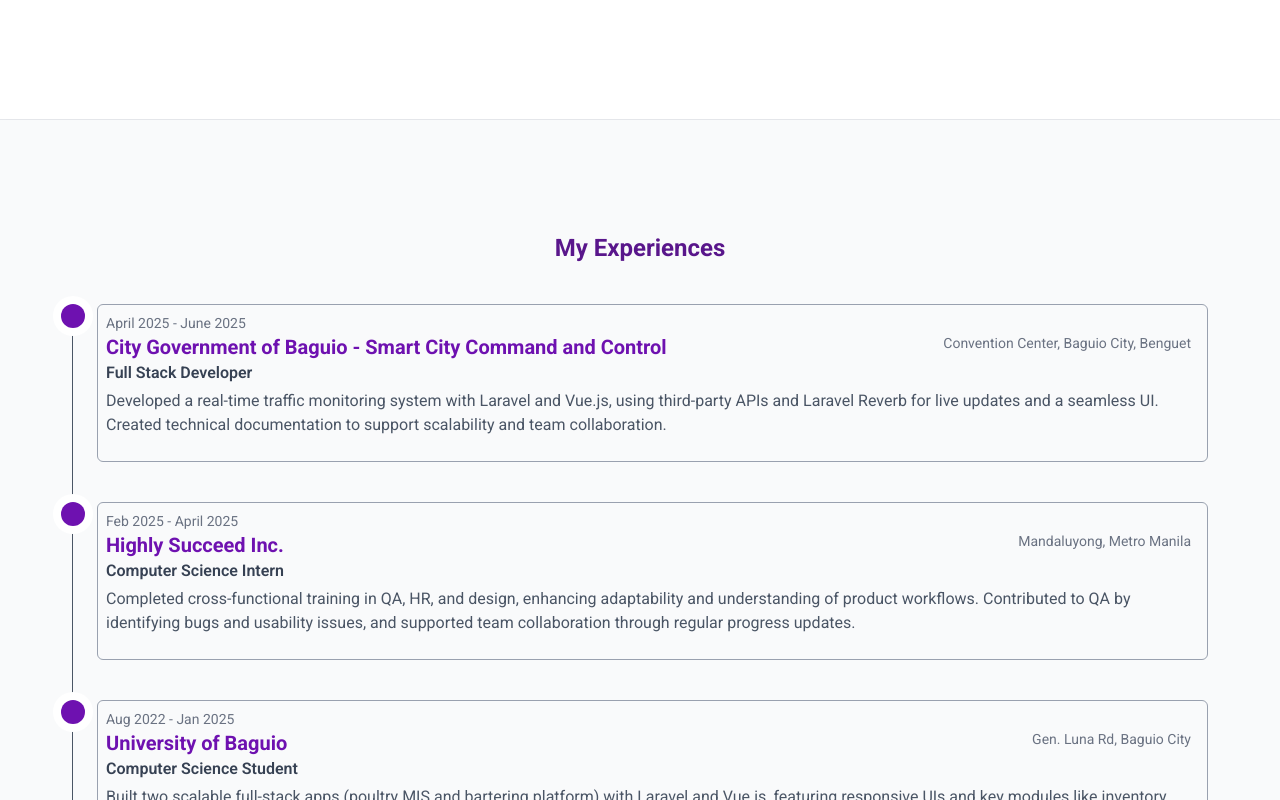
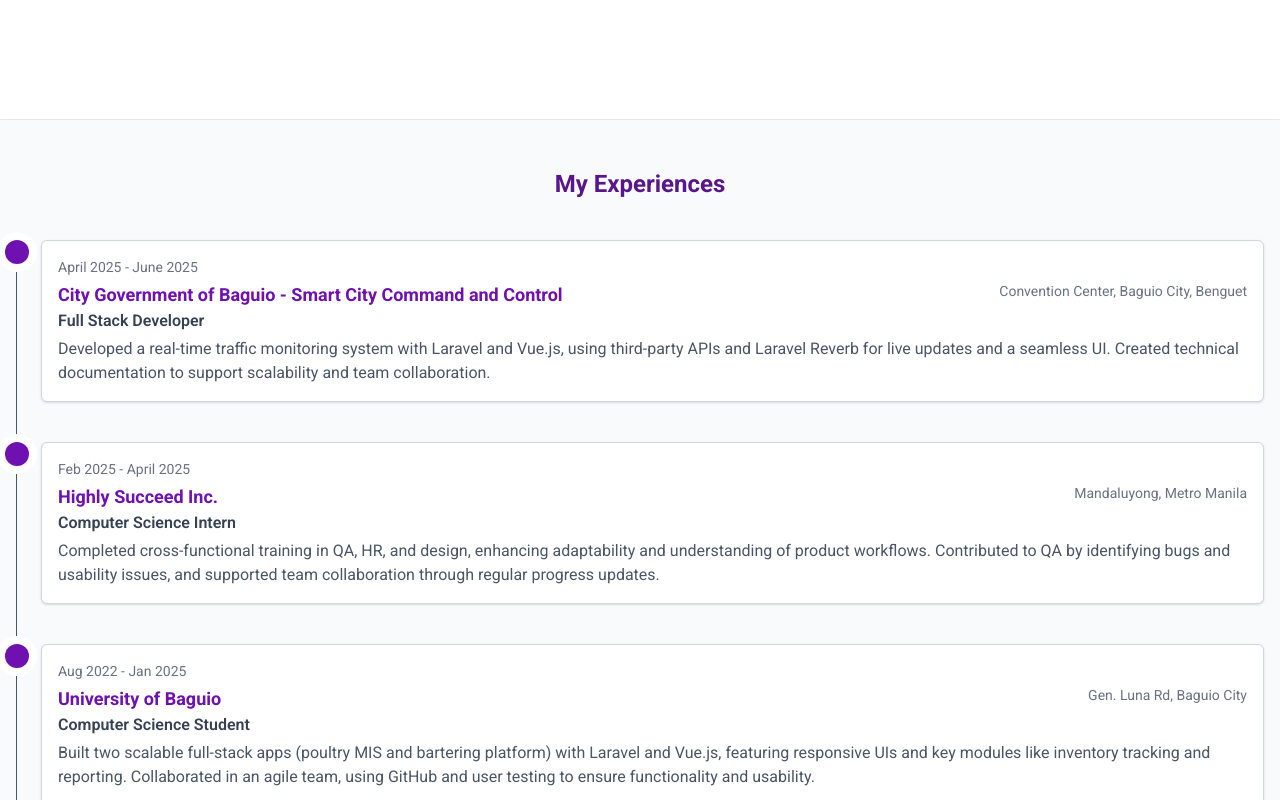
Before and after one commit to oliverkean/portfolio, a React (Vite) app: page / in a window 1280 px wide. Shown: the part 680-1480 px from the top of the page. Built offline with nearby package versions, Linux system fonts and the light colour scheme.

Commit message:
feat: added width limiter for good spacing

```diff
--- a/src/sections/Experience/Experience.jsx
+++ b/src/sections/Experience/Experience.jsx
@@ -1,37 +1,30 @@
 import EXPERIENCE from "../../constants/experience";
+
 export default function Experience() {
   return (
-    <section id="experiences" className="w-full h-full p-18 shadow-md bg-gray-50">
-      <div className="text-center mb-10 mt-10">
-        <h1 className="text-2xl font-bold text-purple-900">My Experiences</h1>
-      </div>
-      <div className="flex justify-between gap-2">
-        <ol className="relative border-s border-gray-600">
-          {EXPERIENCE.map(
-            ({ company, date, address, role, description }, index) => (
+    <section id="experiences" className="w-full h-full px-4 py-12 shadow-md bg-gray-50">
+      <div className="max-w-7xl mx-auto">
+        <div className="text-center mb-10">
+          <h1 className="text-2xl font-bold text-purple-900">My Experiences</h1>
+        </div>
+        <div className="flex justify-between gap-2">
+          <ol className="relative border-s border-gray-600">
+            {EXPERIENCE.map(({ company, date, address, role, description }, index) => (
               <li className="mb-10 ms-6" key={index}>
                 <span className="absolute flex items-center justify-center w-6 h-6 bg-purple-800 rounded-full -start-3 ring-8 ring-white"></span>
-                <div className="border border-gray-400 p-2 rounded-md">
-                  <p className="text-gray-500 text-sm">{date}</p>
-                  <div className="flex justify-between">
-                    <h3 className="text-xl font-bold text-purple-800">
-                      {company}
-                    </h3>
-                    <span className="text-sm text-gray-500 font-normal pr-2">
-                      {address}
-                    </span>
+                <div className="border border-gray-300 p-4 rounded-md bg-white shadow-sm">
+                  <p className="text-gray-500 text-sm mb-1">{date}</p>
+                  <div className="flex justify-between flex-wrap">
+                    <h3 className="text-lg font-bold text-purple-800">{company}</h3>
+                    <span className="text-sm text-gray-500 font-normal">{address}</span>
                   </div>
-                  <p className="mb-1 text-gray-700 text-md font-semibold">
-                    {role}
-                  </p>
-                  <p className="mb-4 text-base text-md font-normal text-gray-600">
-                    {description}
-                  </p>
+                  <p className="mb-1 text-gray-700 text-md font-semibold">{role}</p>
+                  <p className="text-base text-gray-600">{description}</p>
                 </div>
               </li>
-            )
-          )}
-        </ol>
+            ))}
+          </ol>
+        </div>
       </div>
     </section>
   );
--- a/src/sections/Home/Home.jsx
+++ b/src/sections/Home/Home.jsx
@@ -5,7 +5,7 @@
 export default function Home() {
   return (
     <section id="" className="w-full h-screen p-18 flex items-center shadow-lg border-b border-gray-200">
-      <div className="flex justify-between gap-2">
+      <div className="flex justify-between gap-2 max-w-7xl mx-auto">
           <Introduction name={CONSTANTS.NAME} role={CONSTANTS.FULL_STACK}/>
           <Description name={CONSTANTS.NAME}/>
 
--- a/src/sections/Project/Project.jsx
+++ b/src/sections/Project/Project.jsx
@@ -3,15 +3,15 @@
 import Logo from "../../assets/images/Logo.png"
 export default function Projects() {
   return (
-    <section id="experiences" className="w-full h-full p-18 shadow-sm">
+    <section id="projects" className="w-full h-full p-18 shadow-sm">
       <div className="text-center mb-10 mt-10">
         <h1 className="text-2xl font-bold text-purple-900">My Projects</h1>
       </div>
-      <div className="flex justify-between gap-2">
+      <div className="flex justify-center item-center gap-2">
         <ul className="grid grid-cols-1 sm:grid-cols-2 lg:grid-cols-3 gap-6">
           {PROJECTS.map(
             ({ name, date, description, image }, index) => (
-              <ProjectCard name={name} date={date} image={image} description={description} index={index} />
+              <ProjectCard name={name} date={date} image={image} description={description} key={index} />
             )
           )}
         </ul>
--- a/src/sections/Project/components/ProjectCards.jsx
+++ b/src/sections/Project/components/ProjectCards.jsx
@@ -1,7 +1,14 @@
 export default function ProjectCard({ index, name, image, description }) {
   return (
-    <li key={index} className="bg-white rounded-xl shadow-md border border-gray-200 flex flex-col">
-      <img src={image} alt={`${name} logo`} className="w-full rounded-t-xl border-gray-400 h-56 mb-4 self-center" />
+    <li
+      key={index}
+      className="bg-white rounded-xl shadow-md border border-gray-200 flex flex-col max-w-sm mx-auto"
+    >
+      <img
+        src={image}
+        alt={`${name} logo`}
+        className="w-full rounded-t-xl border-gray-400 h-56 mb-4 self-center"
+      />
       <div className="p-4">
         <h3 className="text-lg font-semibold text-purple-800 mb-2">{name}</h3>
         <p className="text-gray-600 text-sm mb-4">{description}</p>
```
